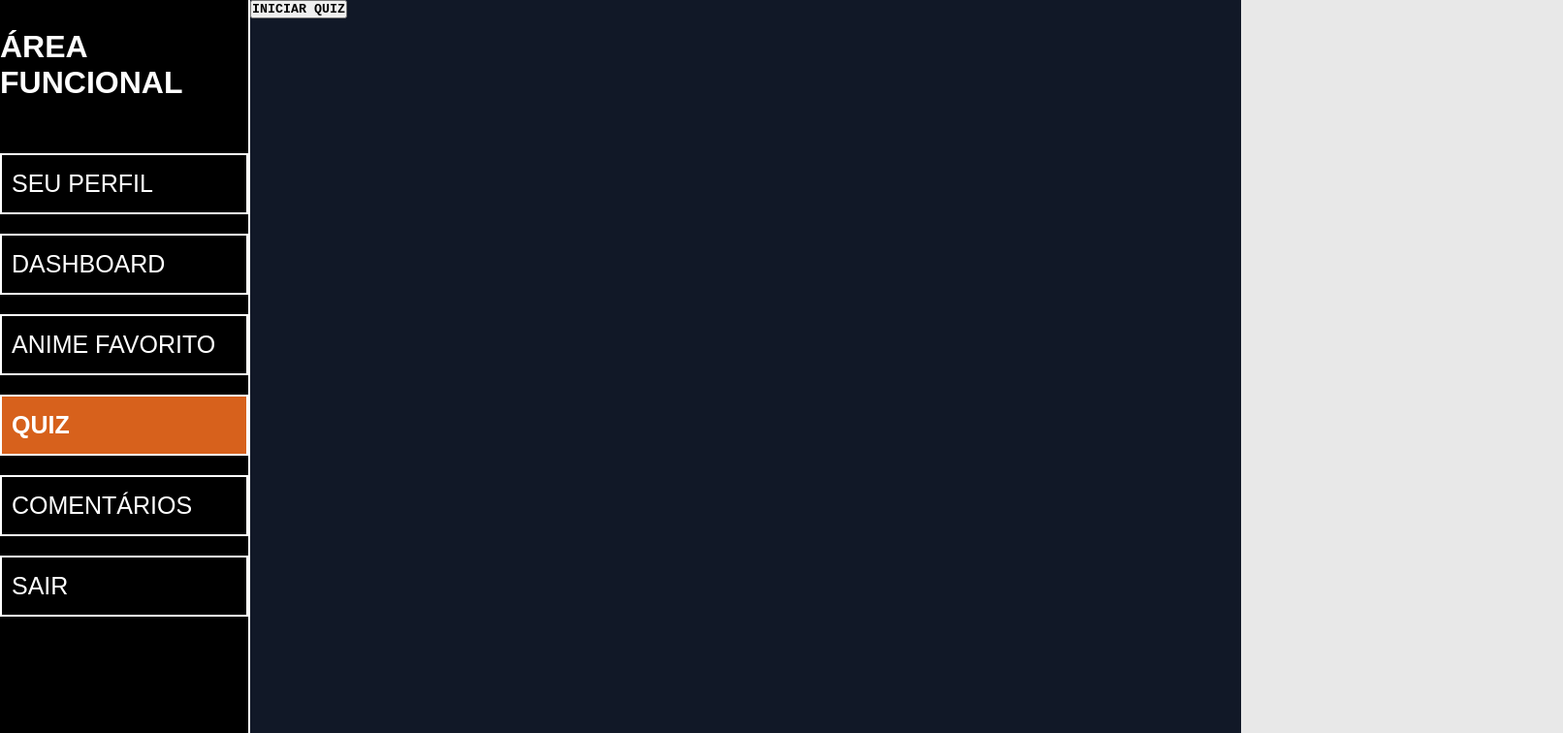
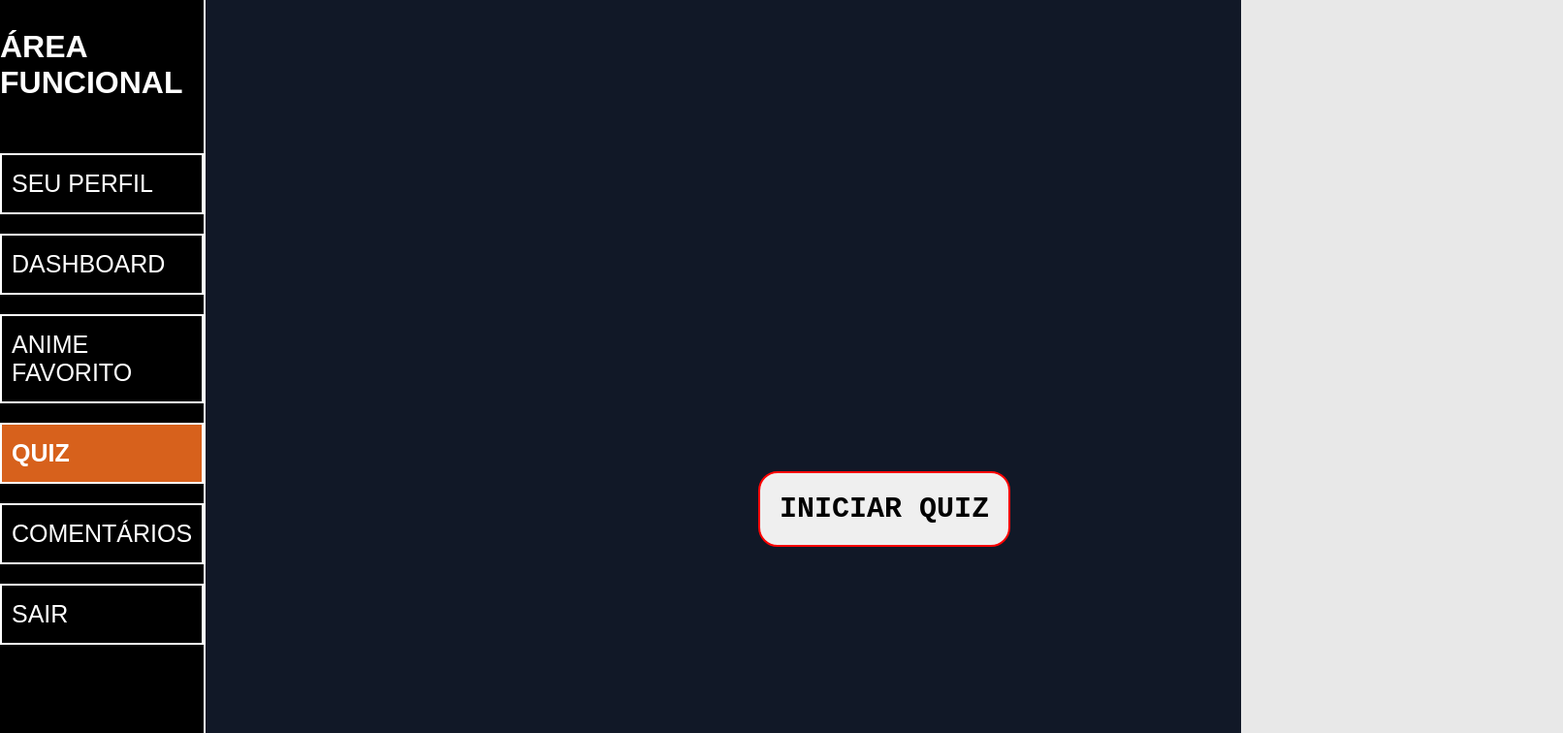
Before and after one commit to KauanAdeCarvalho/Projeto-Individual, a website: page public/perguntas.html in a window 1280 px wide. Shown: the top 756 px of the page at 97% size, 1612 px wide, since content can reach past the window. Drawn offline with Linux system fonts and the light colour scheme.

Commit message:
Apenas ajustes no botão do quiz

```diff
--- a/public/perguntas.html
+++ b/public/perguntas.html
@@ -25,7 +25,7 @@
     <div>
         <div id="pontuacaoEJogo" class="containerJogo">
             <div id="caixaJogo" class="caixaJogo"></div>
-            <button id="btnIniciarQuiz" onclick="iniciarQuiz()">INICIAR QUIZ</button>
+            <button id="btnIniciarQuiz" class="botaoIniciar" onclick="iniciarQuiz()">INICIAR QUIZ</button>
 
             <div id="pontuacao" class="flex-colunar width-fit-content border-primary">
                 <div id="pontuacaoDuranteJogo" class="flex-colunar padding-8">
--- a/public/style/perguntas.css
+++ b/public/style/perguntas.css
@@ -73,8 +73,10 @@
     color: var(--new-gray);
 }
 
+
 .container {
     height: 1050px;
+    width: 100%;
     background-color: #111827;
     display: flex;
     flex-direction: row;
@@ -83,7 +85,16 @@
 
 .containerJogo {
     display: flex;
+    flex-direction: column;
+    width: 1400px;
+    height: 100%;
     align-items: center;
     justify-content: center;
-    flex-direction: column;
 }
+
+.botaoIniciar{
+    padding: 20px;
+    font-size: 30px;
+    border-radius: 20px;
+    border: 2px solid red;
+}
```
